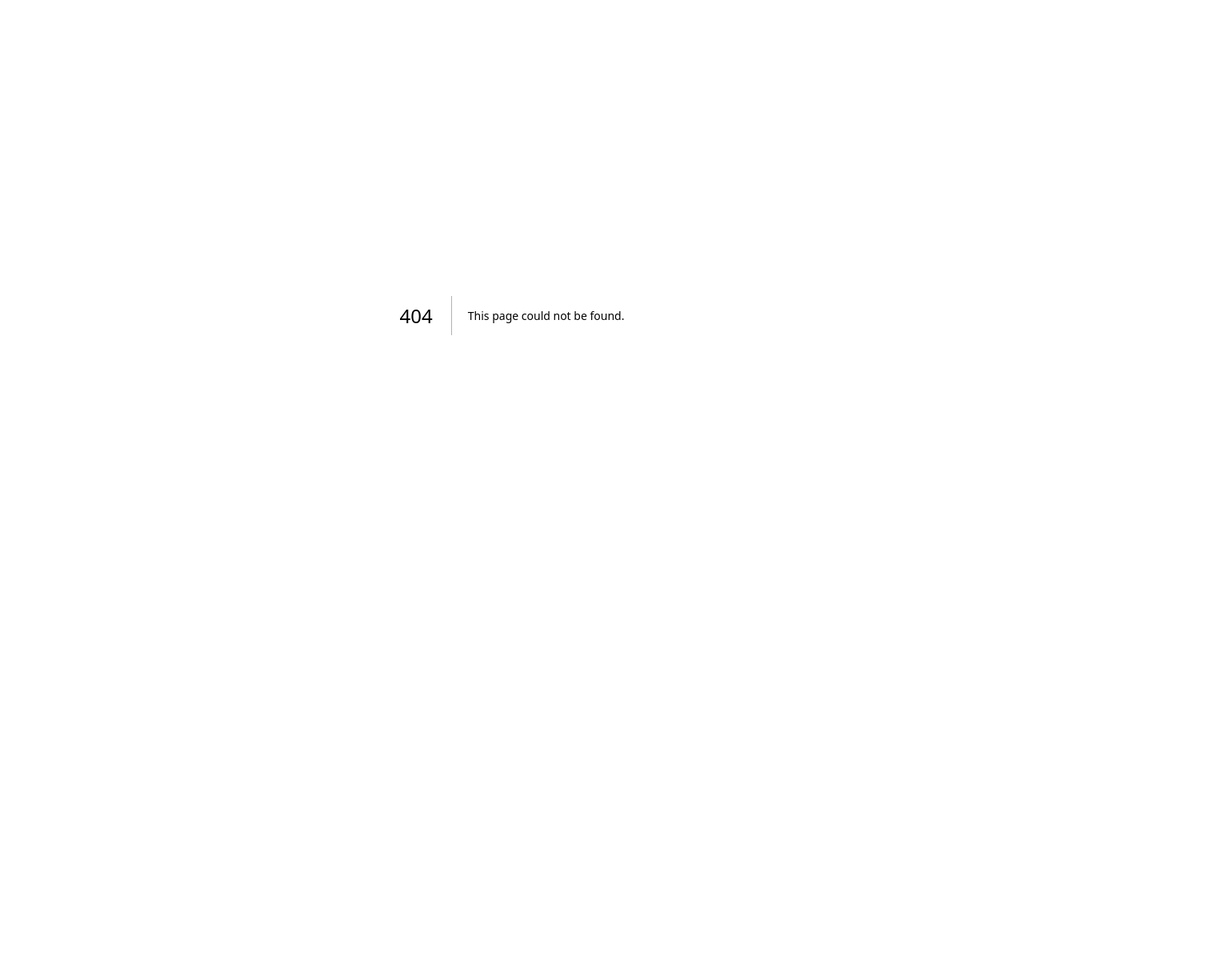
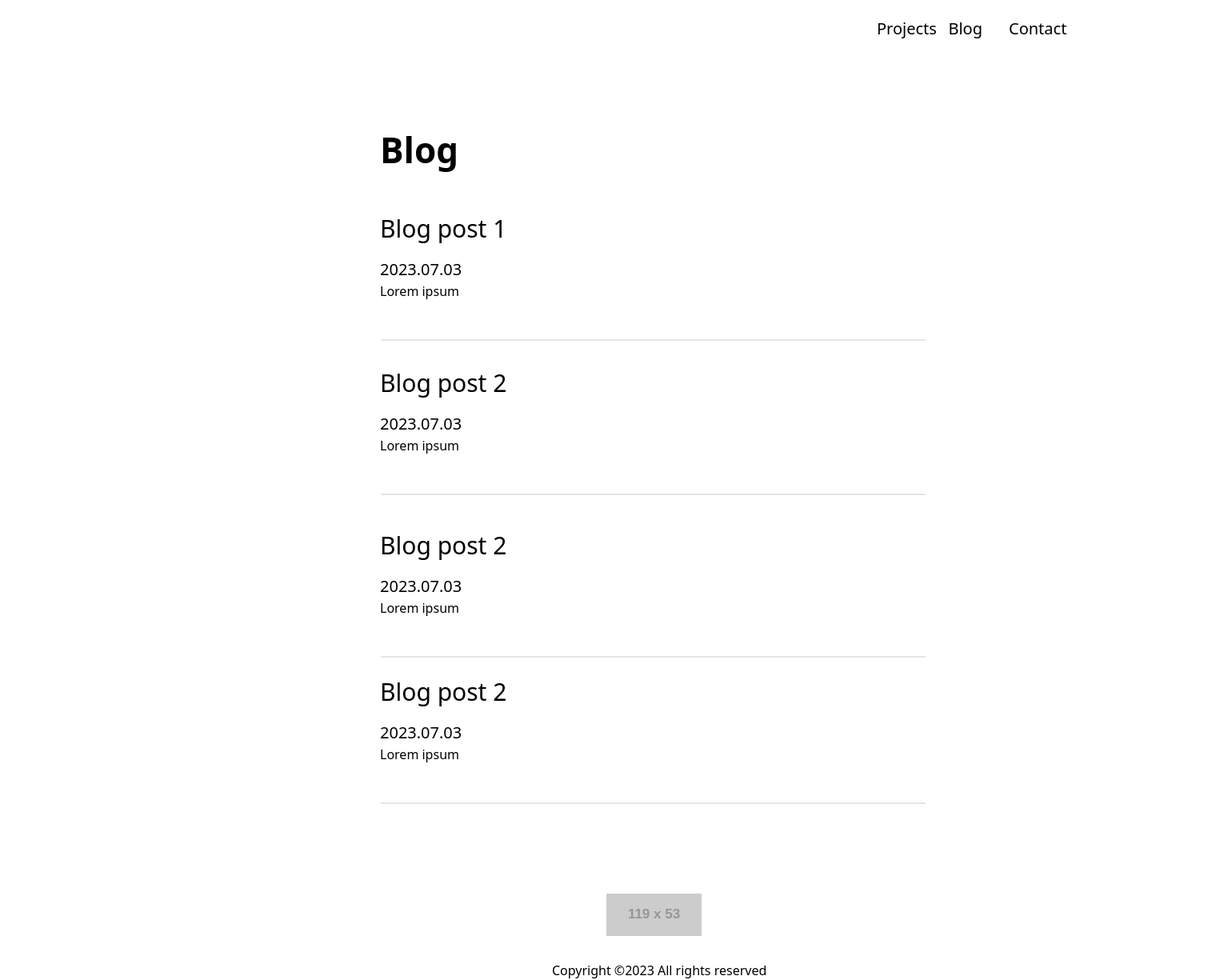
Before and after one commit to Verid2/portfolio, a Next.js app: page /blog in a window 1280 px wide. Before the commit this address had no page. Shown: the part 6-1231 px from the top of the page at 80% size, 1520 px wide, since content can reach past the window. Before the commit the page ends 800 px from the top, so only its background shows below. Built offline with nearby package versions, Linux system fonts and the light colour scheme.

Commit message:
adedd blog page

```diff
--- /dev/null
+++ b/pages/blog.tsx
@@ -0,0 +1,56 @@
+import { useRouter } from "next/router";
+
+export default function Blog(){
+
+    const router = useRouter();
+
+
+    const handleClick = (path: string) => {
+      router.push(path);
+    };
+
+return (
+    <>
+<div className="w-screen h-screen relative mx-60 bg-white">
+  <div className="w-[236px] h-[43px] left-[856px] top-[27px] absolute">
+    <div className="left-0 top-0 absolute text-black text-[20px] font-medium hover:underline cursor-pointer" onClick={()=>handleClick("/projects") }>Projects</div>
+    <div className="w-[106px] h-[43px] left-[26px] top-0 absolute text-right text-black text-[20px] font-medium hover:underline cursor-pointer" onClick={()=>handleClick("/blog") }>Blog</div>
+    <div className="w-[71px] h-[43px] left-[165px] top-0 absolute text-right text-black text-[20px] font-medium hover:underline cursor-pointer" onClick={()=>handleClick("/contact") }>Contact</div>
+  </div>
+  <div className="w-[156px] h-[54px] left-[235px] top-[160px] absolute text-black text-[44px] font-bold">Blog</div>
+  <div className="w-[305px] h-[108px] left-[424px] top-[1123px] absolute">
+    <div className="w-[50px] h-[46px] left-0 top-[4px] absolute justify-center items-center inline-flex">
+      <div className="w-[50px] h-[46px] relative">
+      </div>
+    </div>
+    <div className="left-[26px] top-[84px] absolute text-black text-[16px] font-normal">Copyright ©2023 All rights reserved</div>
+    <img className="w-[119px] h-[53px] left-[94px] top-0 absolute" src="https://via.placeholder.com/119x53" />
+  </div>
+  <div className="w-[682px] h-[165.27px] left-[235px] top-[269px] absolute">
+    <div className="w-[682px] h-[33px] left-0 top-0 absolute text-black text-[30px] font-medium">Blog post 1</div>
+    <div className="w-[157px] h-[29px] left-0 top-[59px] absolute text-black text-[20px] font-normal">2023.07.03</div>
+    <div className="w-[682px] h-[43px] left-0 top-[89px] absolute text-black text-[16px] font-normal">Lorem ipsum</div>
+    <div className="w-[681px] h-[0px] left-[1px] top-[161px] absolute border border-neutral-200"></div>
+  </div>
+  <div className="w-[682px] h-[165.27px] left-[235px] top-[462px] absolute">
+    <div className="w-[682px] h-[33px] left-0 top-0 absolute text-black text-[30px] font-medium">Blog post 2</div>
+    <div className="w-[157px] h-[29px] left-0 top-[59px] absolute text-black text-[20px] font-normal">2023.07.03</div>
+    <div className="w-[682px] h-[43px] left-0 top-[89px] absolute text-black text-[16px] font-normal">Lorem ipsum</div>
+    <div className="w-[681px] h-[0px] left-[1px] top-[161px] absolute border border-neutral-200"></div>
+  </div>
+  <div className="w-[682px] h-[165.27px] left-[235px] top-[665px] absolute">
+    <div className="w-[682px] h-[33px] left-0 top-0 absolute text-black text-[30px] font-medium">Blog post 2</div>
+    <div className="w-[157px] h-[29px] left-0 top-[59px] absolute text-black text-[20px] font-normal">2023.07.03</div>
+    <div className="w-[682px] h-[43px] left-0 top-[89px] absolute text-black text-[16px] font-normal">Lorem ipsum</div>
+    <div className="w-[681px] h-[0px] left-[1px] top-[161px] absolute border border-neutral-200"></div>
+  </div>
+  <div className="w-[682px] h-[165.27px] left-[235px] top-[848px] absolute">
+    <div className="w-[682px] h-[33px] left-0 top-0 absolute text-black text-[30px] font-medium">Blog post 2</div>
+    <div className="w-[157px] h-[29px] left-0 top-[59px] absolute text-black text-[20px] font-normal">2023.07.03</div>
+    <div className="w-[682px] h-[43px] left-0 top-[89px] absolute text-black text-[16px] font-normal">Lorem ipsum</div>
+    <div className="w-[681px] h-[0px] left-[1px] top-[161px] absolute border border-neutral-200"></div>
+  </div>
+</div>
+</>
+)
+}
--- a/pages/index.tsx
+++ b/pages/index.tsx
@@ -1,12 +1,21 @@
+import { useRouter } from "next/router";
+
 export default function Home() {
+  const router = useRouter();
+
+
+  const handleClick = (path: string) => {
+    router.push(path);
+  };
+
   return (
     <>
       <div className="w-screen h-screen relative mx-60 bg-white">
-  <div className="w-[57px] h-[43px] left-[856px] top-[27px] absolute text-black text-[20px] font-medium">Work</div>
-  <div className="w-[106px] h-[43px] left-[882px] top-[27px] absolute text-right text-black text-[20px] font-medium">Blog</div>
-  <div className="w-[71px] h-[43px] left-[1021px] top-[27px] absolute text-right text-black text-[20px] font-medium">Contact</div>
-  <div className="w-[506px] h-[105px] left-[148px] top-[228px] absolute text-black text-[44px] font-bold">Hi, I am Gergő,<br/>Junior Developer</div>
-  <div className="w-[243px] h-[243px] left-[755px] top-[223px] absolute bg-slate-100 rounded-full" />
+        <div className="w-[57px] h-[43px] left-[856px] top-[27px] absolute text-black text-[20px] font-medium hover:underline cursor-pointer" onClick={() => handleClick("/projects")}>Projects</div>
+        <div className="w-[106px] h-[43px] left-[882px] top-[27px] absolute text-right text-black text-[20px] font-medium hover:underline cursor-pointer" onClick={() => handleClick("/blog")}>Blog</div>
+        <div className="w-[71px] h-[43px] left-[1021px] top-[27px] absolute text-right text-black text-[20px] font-medium hover:underline cursor-pointer">Contact</div>
+        <div className="w-[506px] h-[105px] left-[148px] top-[228px] absolute text-black text-[44px] font-bold">Hi, I am Gergő,<br />Junior Developer</div>
+        <div className="w-[260px] h-[243px] left-[755px] top-[223px] absolute bg-slate-100 rounded-full" />
         <img className="w-[255px] h-[243px] left-[760px] top-[210px] absolute rounded-full" src="/geriboy.png" />
         <div className="w-[497px] h-[66px] left-[148px] top-[373px] absolute text-black text-[16px] font-normal">At the moment I’m a solo developer . This is my portfolio page for recruiting. In this page you can follow my blog, where I will try to update frequently where am I, in my coding adventure.</div>
         <div className="w-52 h-[47px] left-[148px] top-[477px] absolute bg-red-400 rounded-sm" />
@@ -22,7 +31,7 @@ export default function Home() {
         <div className="w-[374px] h-[85px] left-[609px] top-[688px] absolute text-black text-[26px] font-bold">Blog post 2</div>
         <div className="w-[164px] h-[21px] left-[609px] top-[790px] absolute text-black text-[18px] font-normal">2023.07.02</div>
         <div className="w-[368px] h-[117px] left-[609px] top-[835px] absolute text-black text-[16px] font-normal">Lorem ipsum</div>
-  <div className="w-[152px] h-[60px] left-[148px] top-[1006px] absolute text-center text-black text-[22px] font-normal">Featured works</div>
+        <div className="w-[152px] h-[60px] left-[148px] top-[1006px] absolute text-center text-black text-[22px] font-normal">Featured projects</div>
         <img className="w-[244px] h-[177px] left-[146px] top-[1085px] absolute rounded-md" src="/synth.png" />
         <div className="w-[858px] h-[0px] left-[146px] top-[1283px] absolute border border-neutral-200"></div>
         <div className="left-[410px] top-[1077px] absolute text-black text-[30px] font-bold">Python Synthesizer</div>
@@ -38,18 +47,18 @@ export default function Home() {
           <div className="w-[62px] h-[25px] left-0 top-[18px] absolute bg-blue-950 rounded-2xl" />
           <div className="left-[10px] top-[10px] absolute text-white text-[18px] font-black leading-10">2023</div>
         </div>
-  <div className="w-[594px] h-[93px] left-[410px] top-[1419px] absolute text-black text-[16px] font-normal">This was my project in the school were i learnt the basics of programming. We get to know JavaScript,Typescript,C# and SQL.<br/>In this application we built a little used market where you can upload various advertisements.</div>
+        <div className="w-[594px] h-[93px] left-[410px] top-[1419px] absolute text-black text-[16px] font-normal">This was my project in the school were i learnt the basics of programming. We get to know JavaScript,Typescript,C# and SQL.<br />In this application we built a little used market where you can upload various advertisements.</div>
         <img className="w-[244px] h-[177px] left-[146px] top-[1560px] absolute rounded-md" src="/netflix-clone.png" />
         <div className="left-[410px] top-[1560px] absolute text-black text-[30px] font-bold">Netflix Clone</div>
         <div className="w-[62px] h-[60px] left-[420px] top-[1599px] absolute">
           <div className="w-[62px] h-[25px] left-0 top-[18px] absolute bg-blue-950 rounded-2xl" />
           <div className="left-[10px] top-[10px] absolute text-white text-[18px] font-black leading-10">2023</div>
         </div>
-  <div className="w-[594px] h-[93px] left-[413px] top-[1679px] absolute text-black text-[16px] font-normal">This is a site where i would like to recrete a netflix styled streaming platform ( I’m using a tutorial for this but i would like to add my features).<br/>It’s still in progress I want to finish it as soon as possible.</div>
+        <div className="w-[594px] h-[93px] left-[413px] top-[1679px] absolute text-black text-[16px] font-normal">This is a site where i would like to recrete a netflix styled streaming platform ( I’m using a tutorial for this but i would like to add my features).<br />It’s still in progress I want to finish it as soon as possible.</div>
         <div className="w-[858px] h-[0px] left-[146px] top-[1776px] absolute border border-neutral-200"></div>
         <img className="w-[45px] h-[37px] left-[437px] top-[1904px] absolute" src="/insta.svg" />
-  <img className="w-[45px] h-[37px] left-[700px] top-[1904px] absolute" src="/Linkedin.svg"/>
-  <img className= "w-[55px] h-[55px] left-[568px] top-[1895px] absolute"  src="/icons8-email-48.png"/>
+        <img className="w-[45px] h-[37px] left-[700px] top-[1904px] absolute" src="/Linkedin.svg" />
+        <img className="w-[55px] h-[55px] left-[568px] top-[1895px] absolute" src="/icons8-email-48.png" />
         <div>
           <div className="w-[50px] h-[46px] left-0 top-0 absolute">
           </div>
--- a/pages/projects/todoapp.tsx
+++ /dev/null
@@ -1,69 +0,0 @@
-import React, { useState } from 'react';
-import styles from '@/styles/todo.module.css'; // Import the CSS module
-
-const TodoList: React.FC = () => {
-  const [todos, setTodos] = useState<string[]>([]);
-  const [finishedTodos, setFinishedTodos] = useState<string[]>([]);
-  const [inputValue, setInputValue] = useState('');
-
-  const handleInputChange = (event: React.ChangeEvent<HTMLInputElement>) => {
-    setInputValue(event.target.value);
-  };
-
-  const handleAddTodo = () => {
-    if (inputValue.trim() !== '') {
-      setTodos([...todos, inputValue]);
-      setInputValue('');
-    }
-  };
-
-  const handleDeleteTodo = (index: number) => {
-    const deletedTodo = todos[index];
-    const updatedTodos = todos.filter((_, i) => i !== index);
-    setTodos(updatedTodos);
-    setFinishedTodos([...finishedTodos, deletedTodo]);
-  };
-
-  return (
-
-    <div className={styles.description}>
-      <h1>Description</h1>
-      <p>This is a simple Todo app. Where you can add and delete elements and after you finished it it's giving back the closed Todo's</p>
-      <p>At the bottom of the page there willbe some snippets of the code.</p>
-    <div className={styles.todoContainer}>
-      <h1>Todo List</h1>
-      <div className={styles.todoForm}>
-        <input
-          type="text"
-          value={inputValue}
-          onChange={handleInputChange}
-          className={styles.todoInput}
-        />
-        <button onClick={handleAddTodo} className={styles.todoButton}>
-          Add
-        </button>
-      </div>
-      <ul className={styles.todoList}>
-        {todos.map((todo, index) => (
-          <li key={index} className={styles.todoItem}>
-            {todo}
-            <button onClick={() => handleDeleteTodo(index)}>Finish</button>
-          </li>
-        ))}
-      </ul>
-      <div className={styles.finishedContainer}>
-        <h2>Finished Todos</h2>
-        <ul className={styles.finishedList}>
-          {finishedTodos.map((todo, index) => (
-            <li key={index} className={styles.finishedItem}>
-              {todo}
-            </li>
-          ))}
-        </ul>
-      </div>
-    </div>
-    </div>
-  );
-};
-
-export default TodoList;
```
Lines whose indentation alone changed are shown as unchanged.
